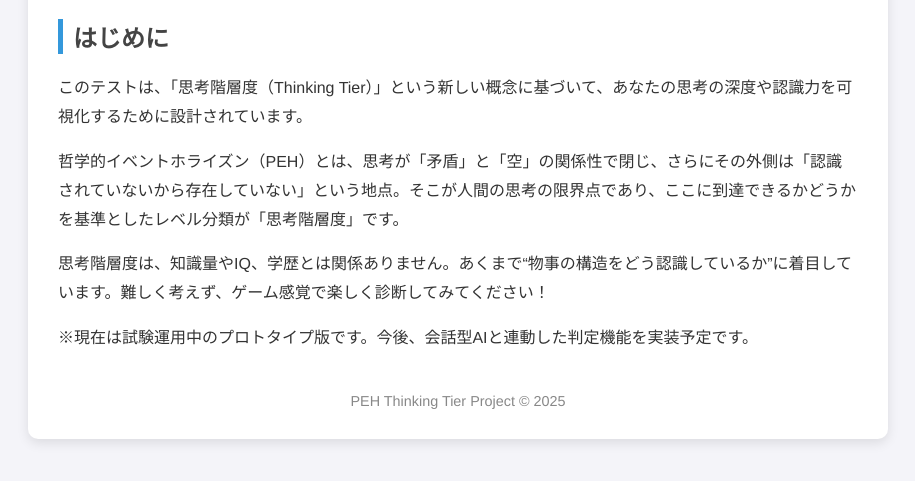
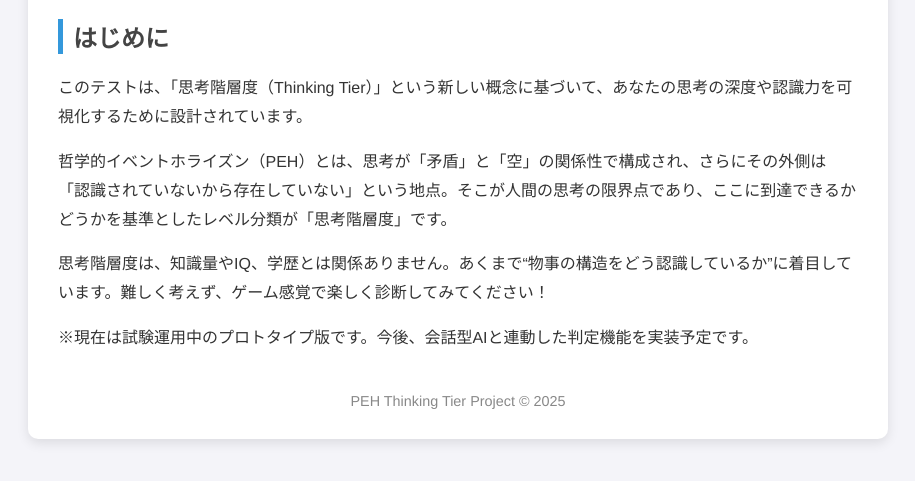
Before and after one commit to kakuun382/PEH-thinking-test, a plain HTML site: page index.html in a window 1280 px wide. Shown: the part 129-610 px from the top of the page, without its empty margins (182-1097 px from the left). Drawn offline with Linux system fonts and the light colour scheme.

Commit message:
Update index.html

```diff
--- a/index.html
+++ b/index.html
@@ -55,7 +55,7 @@
       このテストは、「思考階層度（Thinking Tier）」という新しい概念に基づいて、あなたの思考の深度や認識力を可視化するために設計されています。
     </p>
     <p>
-      哲学的イベントホライズン（PEH）とは、思考が「矛盾」と「空」の関係性で閉じ、さらにその外側は「認識されていないから存在していない」という地点。そこが人間の思考の限界点であり、ここに到達できるかどうかを基準としたレベル分類が「思考階層度」です。
+      哲学的イベントホライズン（PEH）とは、思考が「矛盾」と「空」の関係性で構成され、さらにその外側は「認識されていないから存在していない」という地点。そこが人間の思考の限界点であり、ここに到達できるかどうかを基準としたレベル分類が「思考階層度」です。
     </p>
     <p>
       思考階層度は、知識量やIQ、学歴とは関係ありません。あくまで“物事の構造をどう認識しているか”に着目しています。難しく考えず、ゲーム感覚で楽しく診断してみてください！
```
